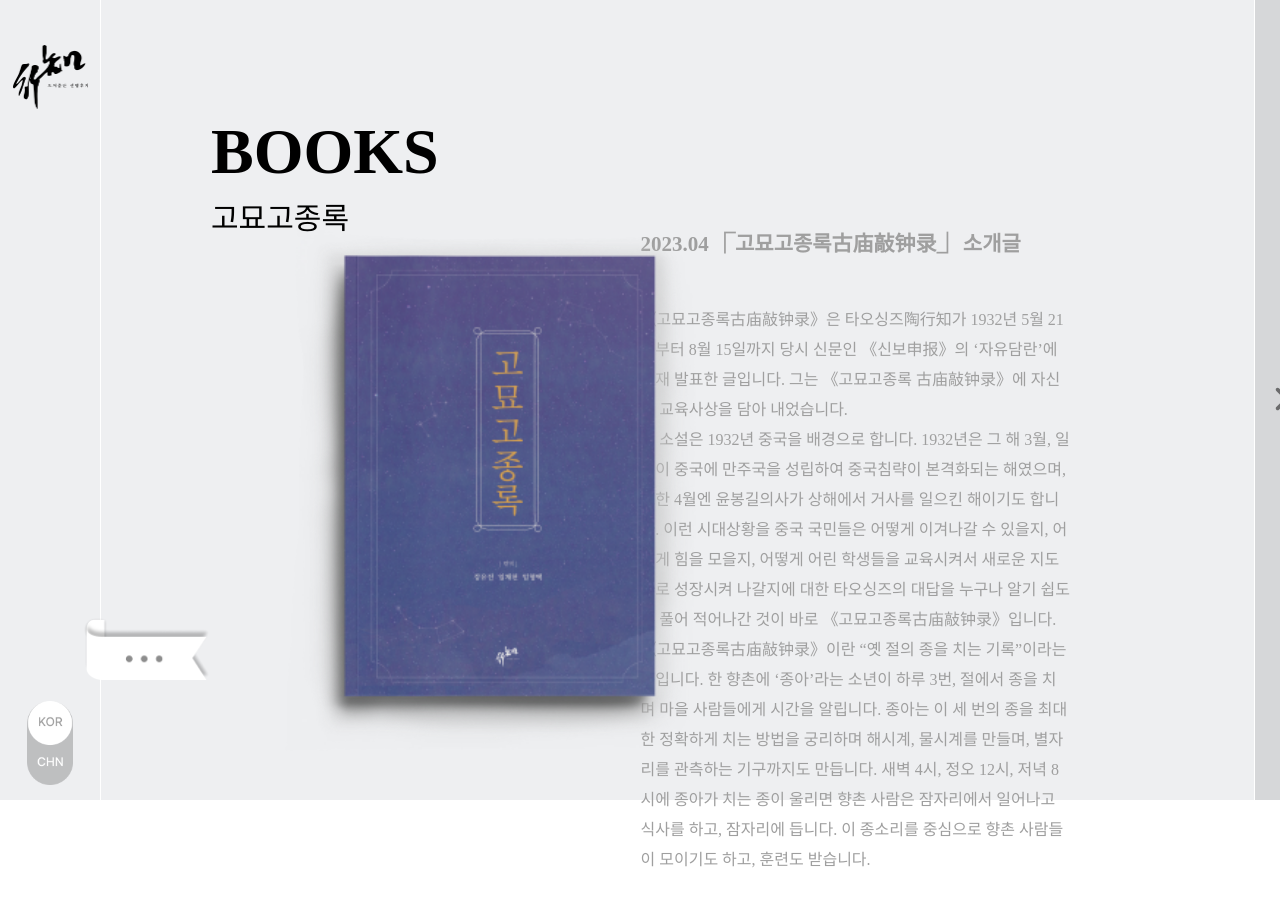
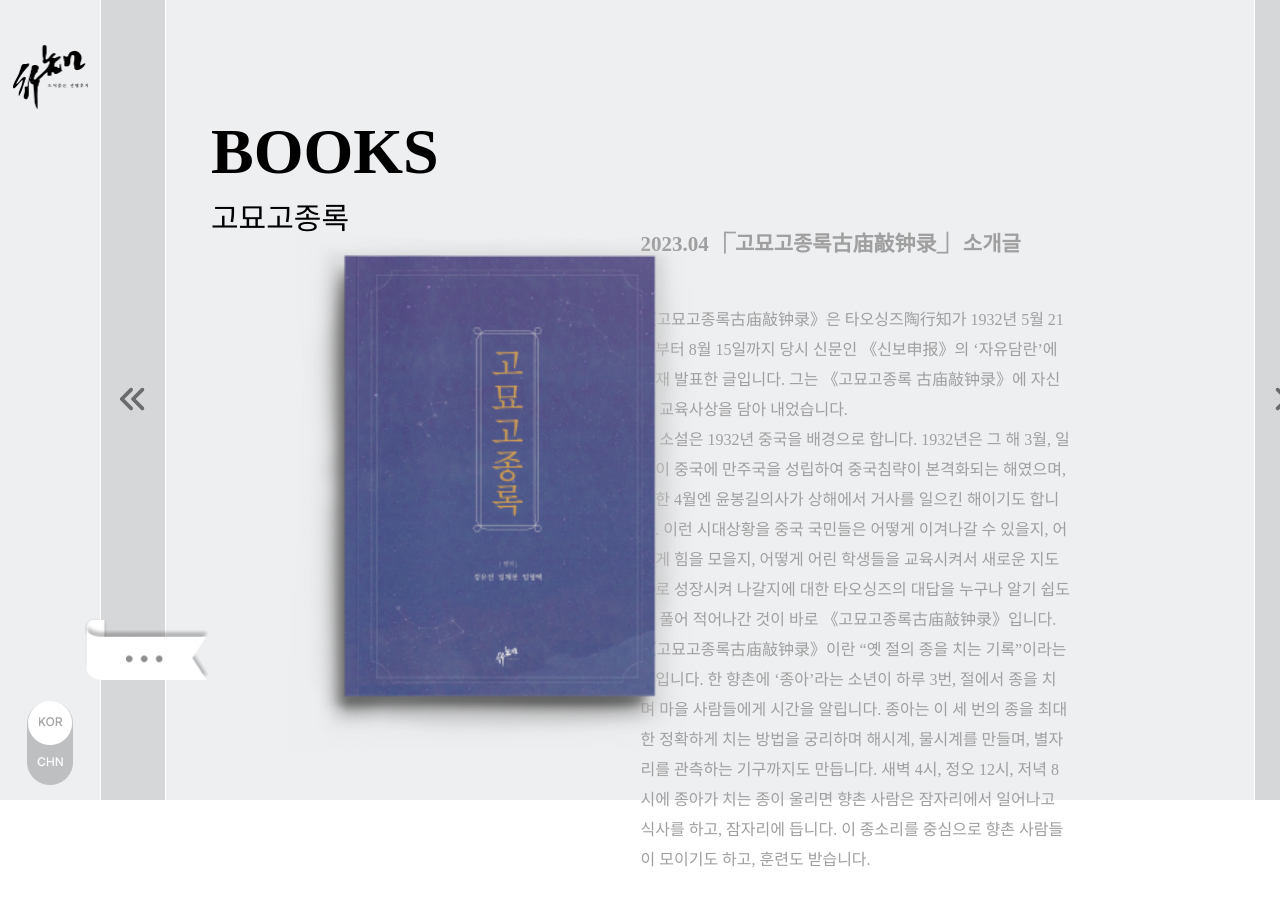
Before and after one commit to seongminjung/shhj, a React (Create React App) app: page /books1 in a window 1280 px wide. Shown: the top 906 px of the page. Built offline with nearby package versions, Linux system fonts and the light colour scheme; no server answers; a web font is replaced by a local one.

Commit message:
Add arrow to main page

```diff
--- a/src/routes/Books1.js
+++ b/src/routes/Books1.js
@@ -1,4 +1,5 @@
 import React from "react";
+import LeftArrow from "components/LeftArrow";
 import RightArrow from "components/RightArrow";
 import "css/books.css";
 import background_gray from "img/picture/background_gray.png";
@@ -7,6 +8,7 @@ import bookimg from "img/picture/book_transparent.png";
 const Books1 = () => {
   return (
     <div className="container">
+      <LeftArrow to="/main" />
       <RightArrow to="/books2" />
       <img
         src={background_gray}
--- a/src/routes/Main.js
+++ b/src/routes/Main.js
@@ -1,4 +1,5 @@
 import React from "react";
+import RightArrow from "components/RightArrow";
 import "css/main.css";
 import bookimg from "img/picture/background_with_book.png";
 // import Social from "components/Social";
@@ -6,6 +7,7 @@ import bookimg from "img/picture/background_with_book.png";
 const Main = () => {
   return (
     <div className="container">
+      <RightArrow to="/books1" />
       {/* <Social /> */}
       <img src={bookimg} alt="book" className="backgroundimg_full" />
       <div className="m-flex">
```
